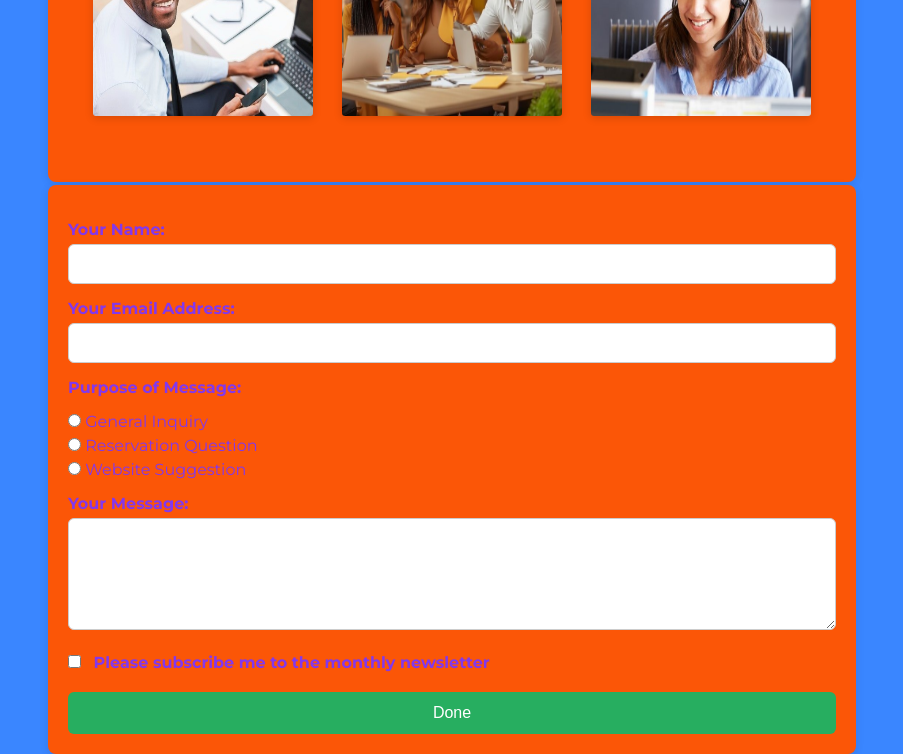
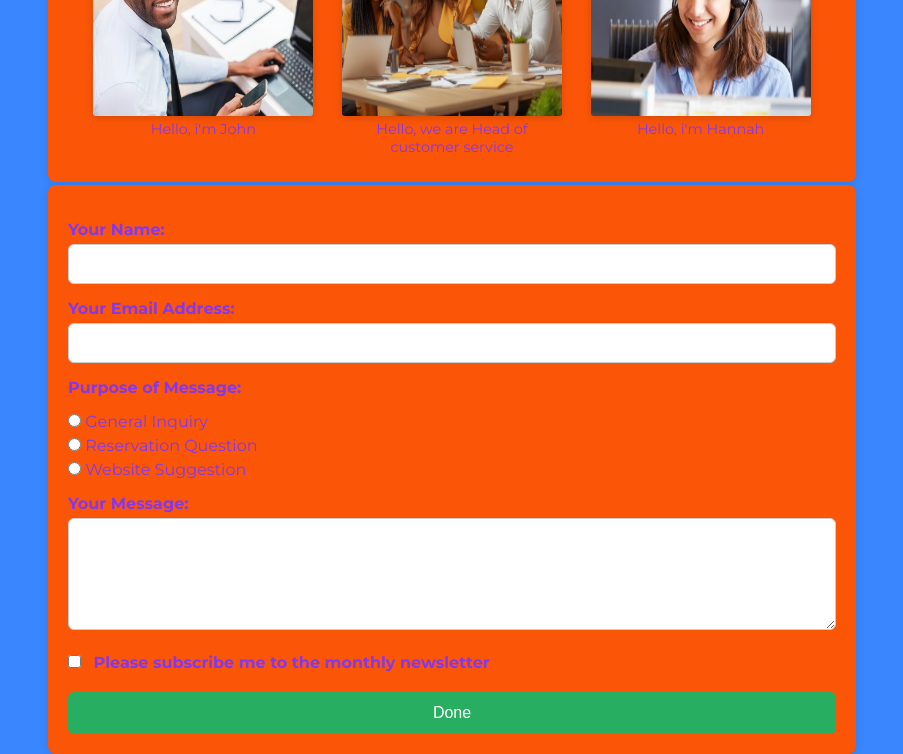
Before and after one commit to sampromiseofficial/wdd130, a plain HTML site: page wwr/contact.html in a window 1280 px wide. Shown: the part 1240-1994 px from the top of the page, without its empty margins (188-1091 px from the left). Drawn offline with Linux system fonts and the light colour scheme.

Commit message:
week 5 assignment

```diff
--- a/wwr/contact.html
+++ b/wwr/contact.html
@@ -50,12 +50,15 @@
             <div class="employees">
                 <figure>
                     <img src="images/single_male_happy_employee.jpg" alt="sinle male happy employee">
+                    <figcaption>Hello, i'm John</figcaption>
                 </figure>
                 <figure>
                     <img src="images/three_happy_employees.png" alt="three happy employees">
+                    <figcaption>Hello, we are Head of customer service</figcaption>
                 </figure>
                 <figure>
                     <img src="images/single_female_happy_employee.jpg" alt="single femal happy employee">
+                    <figcaption>Hello, i'm Hannah</figcaption>
                 </figure>
             </div>
         </section>
--- a/wwr/styles/rafting.css
+++ b/wwr/styles/rafting.css
@@ -193,6 +193,11 @@ section {
     box-shadow: 0 2px 8px rgba(0, 0, 0, 0.15);
 }
 
+figcaption {
+    font-size: 0.9rem;
+    text-align: center;
+}
+
 /* Form Styling */
 form {
     display: flex;
```
